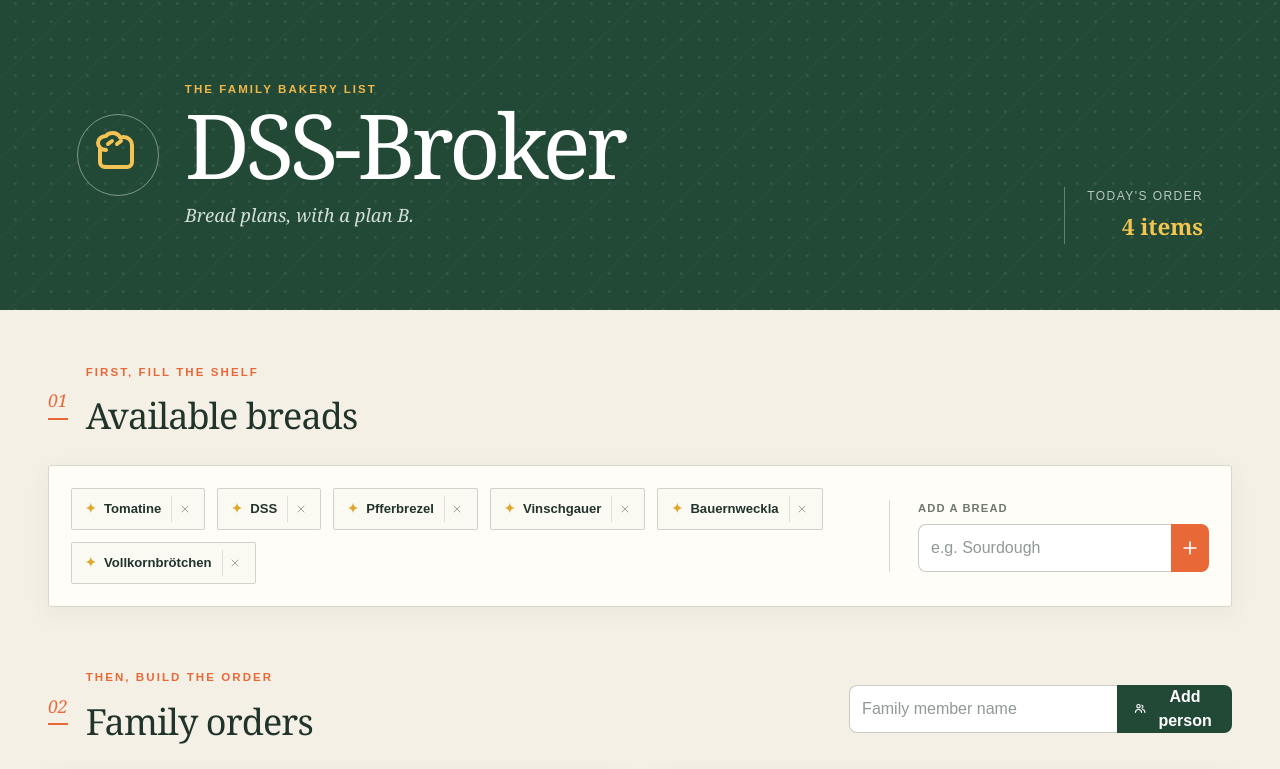
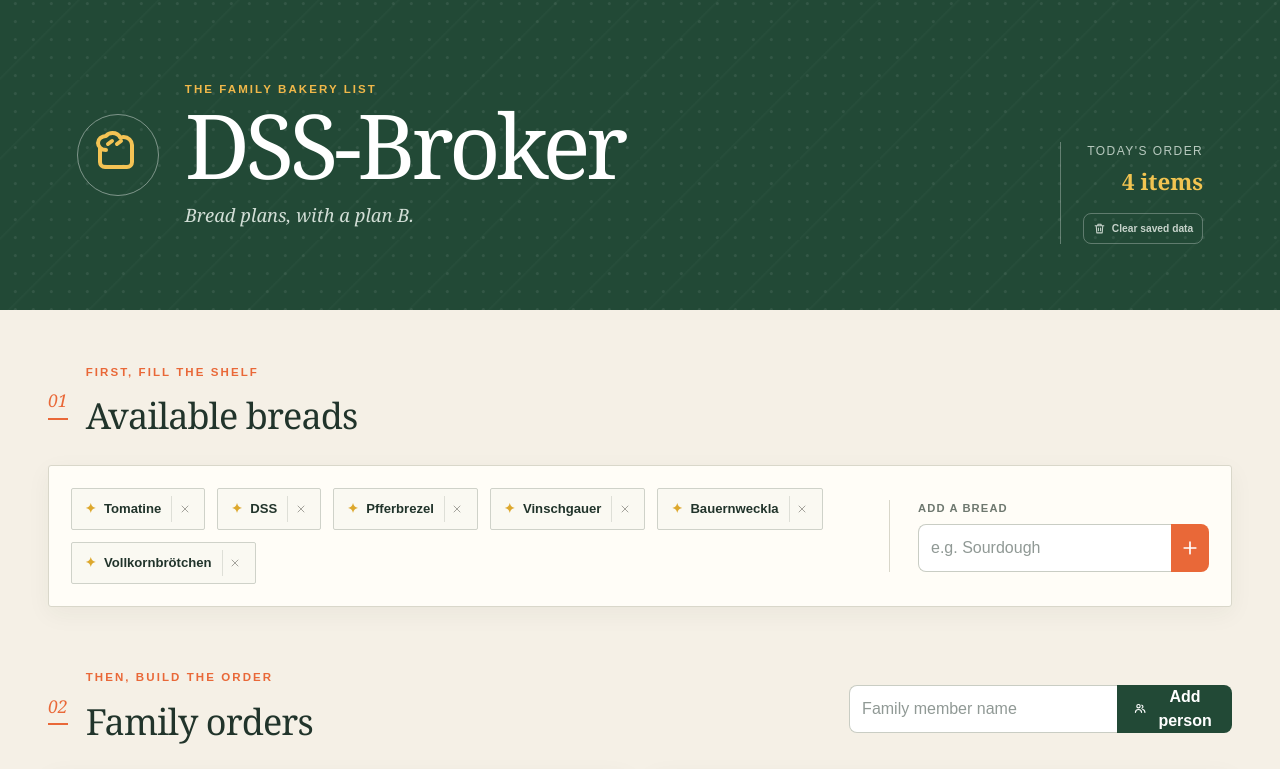
Before and after one commit to GermainGirndt/DSS-Broker, a Next.js app in the folder dss-broker/: page / in a window 1280 px wide. Shown: the top 769 px of the page. Built offline with nearby package versions, Linux system fonts and the light colour scheme.

Commit message:
add save button

```diff
--- a/dss-broker/app/globals.css
+++ b/dss-broker/app/globals.css
@@ -19,6 +19,9 @@ h1 { font-family:Georgia,serif; font-size:clamp(3.5rem,7vw,6rem); line-height:.8
 .today { margin-left:auto; align-self:flex-end; border-left:1px solid rgba(255,255,255,.3); padding-left:22px; display:flex; flex-direction:column; gap:5px; text-align:right; }
 .today span { color:#b8c9bf; font-size:.75rem; text-transform:uppercase; letter-spacing:.12em; }
 .today strong { color:#f2c451; font-family:Georgia,serif; font-size:1.4rem; }
+.clear-data { align-self:flex-end; display:flex; align-items:center; gap:6px; margin-top:9px; border:1px solid rgba(255,255,255,.28); border-radius:8px; padding:7px 9px; background:transparent; color:#c7d3cb; font-size:.64rem; font-weight:800; }
+.clear-data:hover { border-color:#ed8a6d; background:rgba(197,75,44,.16); color:#ffb39d; }
+.clear-data svg { width:13px; height:13px; }
 .workspace { width:100%; max-width:1240px; margin:0 auto; padding:54px 28px 70px; }
 .section-heading { display:flex; align-items:center; gap:18px; margin-bottom:22px; }
 .number { color:var(--orange); font-family:Georgia,serif; font-style:italic; font-size:1.1rem; border-bottom:2px solid var(--orange); padding-bottom:4px; }
@@ -195,6 +198,7 @@ h3 { margin:0; font-family:Georgia,serif; font-size:1.45rem; overflow-wrap:anywh
   .hero h1 { font-size:clamp(2.8rem,13vw,4rem); }
   .subtitle { margin-top:12px; font-size:1rem; }
   .today { grid-column:2; width:auto; margin:3px 0 0; align-self:auto; border-left:0; padding-left:0; text-align:left; }
+  .clear-data { align-self:flex-start; }
   .workspace { padding-inline:20px; }
   .summary-section { padding-block:54px; padding-inline:20px; }
   .fallback-route { margin-left:0; }
@@ -262,7 +266,7 @@ h3 { margin:0; font-family:Georgia,serif; font-size:1.45rem; overflow-wrap:anywh
 
 @media (pointer:coarse) {
   .chip>button,.delete-item,.person-toggle,.person-remove { width:44px; height:44px; }
-  .inline-form button,.person-form button,.alternative-prompt>button,.bread-choices button,.undo-notice>button,.summary-action button { min-height:44px; }
+  .inline-form button,.person-form button,.alternative-prompt>button,.bread-choices button,.undo-notice>button,.summary-action button,.clear-data { min-height:44px; }
 }
 
 @media (prefers-reduced-motion:reduce) {
--- a/dss-broker/app/page.tsx
+++ b/dss-broker/app/page.tsx
@@ -1,6 +1,6 @@
 "use client";
 
-import { useEffect, useMemo, useState } from "react";
+import { useEffect, useMemo, useRef, useState } from "react";
 import type { OrderItem, Product } from "./interfaces";
 
 type ItemNode = OrderItem & {
@@ -315,6 +315,7 @@ export default function Home() {
     () => new Set(),
   );
   const [storageReady, setStorageReady] = useState(false);
+  const skipNextPersistenceWrite = useRef(false);
 
   useEffect(() => {
     let cancelled = false;
@@ -380,6 +381,10 @@ export default function Home() {
 
   useEffect(() => {
     if (!storageReady) return;
+    if (skipNextPersistenceWrite.current) {
+      skipNextPersistenceWrite.current = false;
+      return;
+    }
     const stateToPersist: PersistedAppState = {
       version: 2,
       products,
@@ -545,6 +550,29 @@ export default function Home() {
             entry.changesAvailability || entry.statusChanges.length > 0,
         ),
     );
+  };
+
+  const clearSavedData = () => {
+    if (
+      !window.confirm(
+        "Clear all saved DSS-Broker data and restore the starter example?",
+      )
+    )
+      return;
+    skipNextPersistenceWrite.current = true;
+    try {
+      window.localStorage.removeItem(STORAGE_KEY);
+    } catch {
+      // Reset the in-memory app even if browser storage is inaccessible.
+    }
+    setProducts([...starterProducts]);
+    setOrders(starterOrders());
+    setUnavailableProducts(new Set());
+    setAlternativeDrafts({});
+    setPickupHistory([]);
+    setCollapsedPeople(new Set());
+    setNewProduct("");
+    setNewPerson("");
   };
 
   const changeItem = (
@@ -724,6 +752,10 @@ export default function Home() {
           <strong>
             {summary.reduce((sum, [, names]) => sum + names.length, 0)} items
           </strong>
+          <button className="clear-data" onClick={clearSavedData}>
+            <Icon name="trash" />
+            Clear saved data
+          </button>
         </div>
       </header>
 
```
